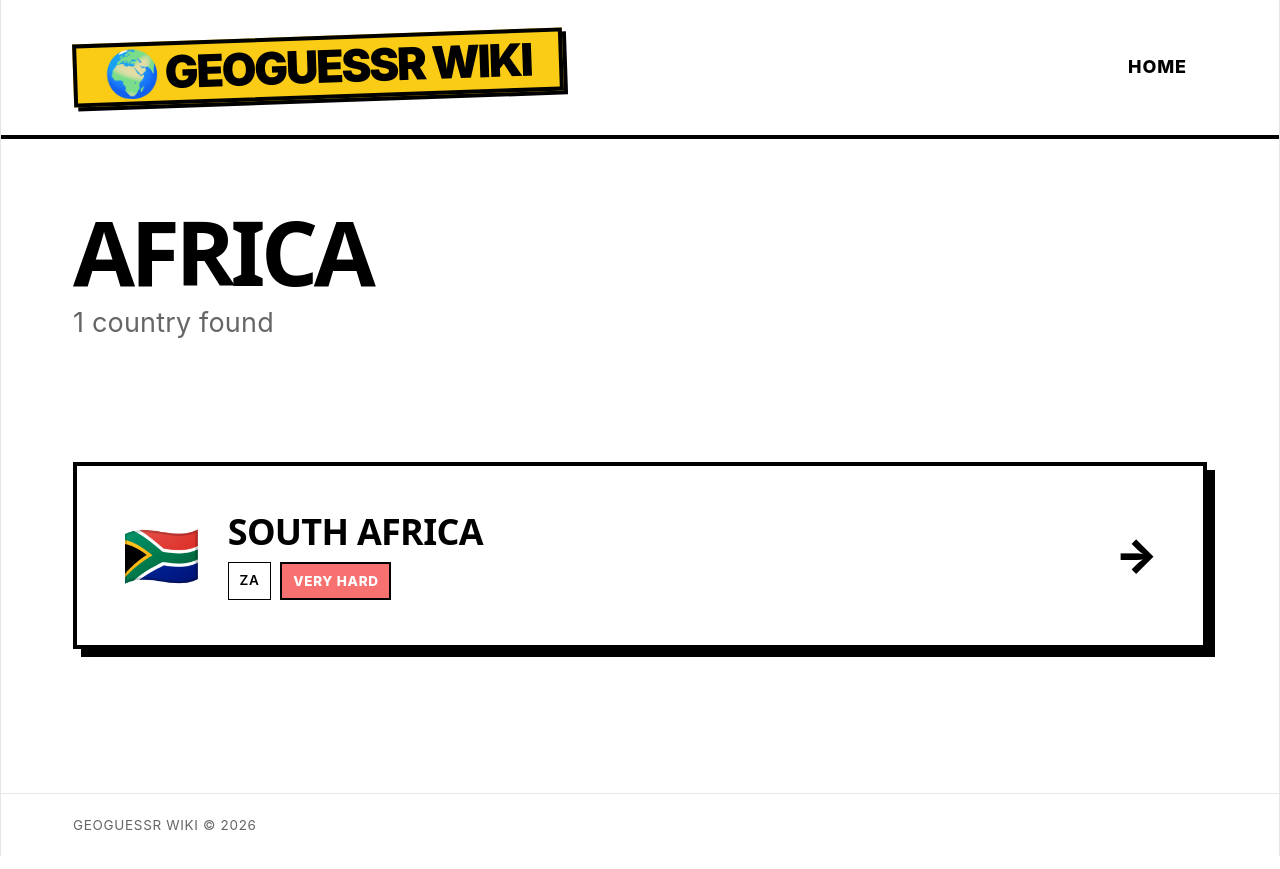
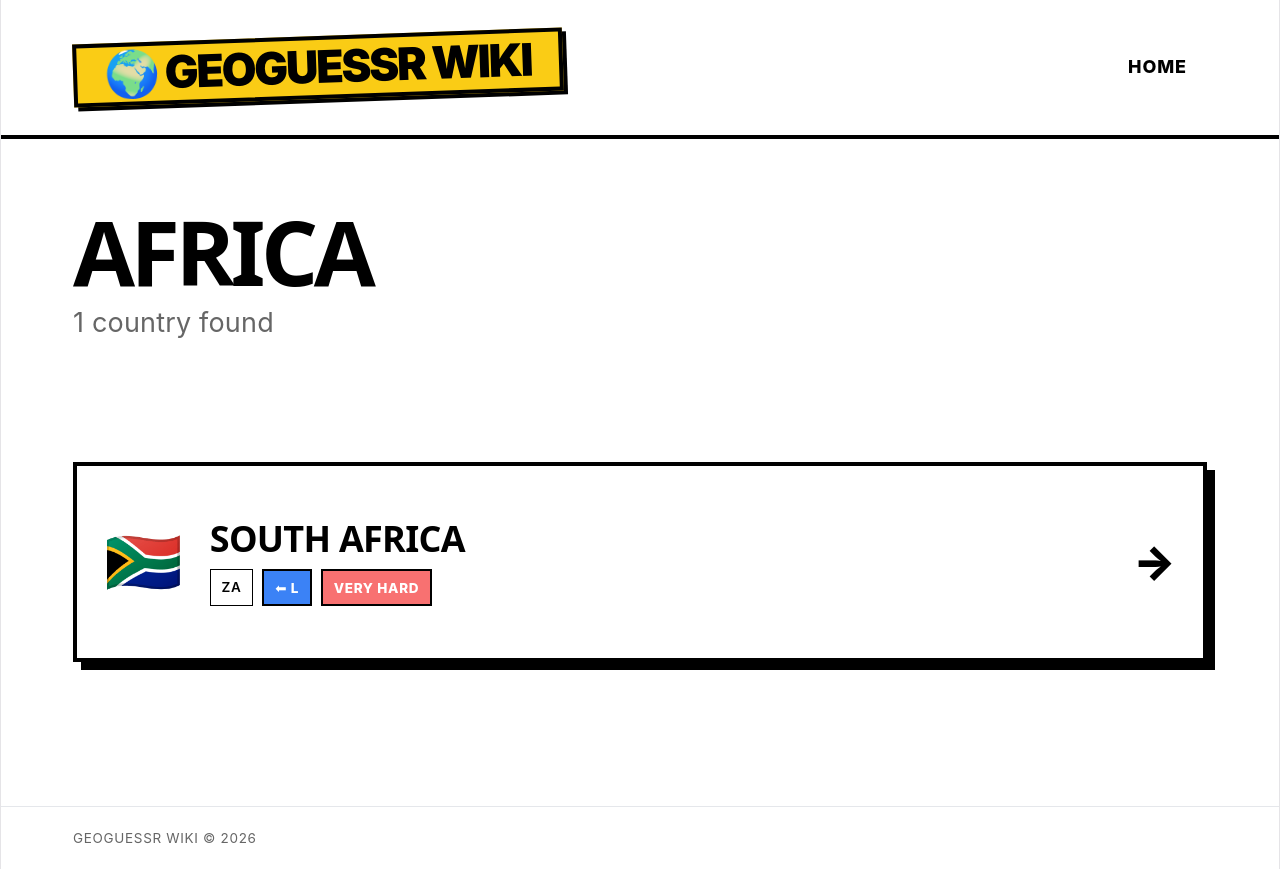
Before and after one commit to leireomadina/geoguessr-wiki, a React (Vite) app: page /continent/Africa in a window 1280 px wide. Built offline with nearby package versions, Linux system fonts and the light colour scheme.

Commit message:
Add driving side data, sort countries and continents by name

```diff
--- a/src/pages/ContinentDetail.tsx
+++ b/src/pages/ContinentDetail.tsx
@@ -1,14 +1,14 @@
 import React from "react";
 import { useParams, Link } from "react-router-dom";
 import { countries } from "../data/countries";
-import { getFlagEmoji } from "../utils/countryUtils";
+import { getFlagEmoji, sortCountriesByName } from "../utils/countryUtils";
 import "../styles/ContinentDetail.css";
 
 const ContinentDetail: React.FC = () => {
   const { continentName } = useParams<{ continentName: string }>();
 
-  const countriesInContinent = countries.filter(
-    (country) => country.continent === continentName,
+  const countriesInContinent = sortCountriesByName(
+    countries.filter((country) => country.continent === continentName)
   );
 
   return (
@@ -34,6 +34,9 @@ const ContinentDetail: React.FC = () => {
                 <h2>{country.name}</h2>
                 <div className="country-badges">
                   <span className="iso-badge">{country.id}</span>
+                  <span className={`side-badge ${country.drivingSide}`}>
+                    {country.drivingSide === "left" ? "⬅ L" : "R ➡"}
+                  </span>
                   <span className={`difficulty-badge ${country.difficulty}`}>
                     {country.difficulty.replace("_", " ")}
                   </span>
--- a/src/pages/Home.tsx
+++ b/src/pages/Home.tsx
@@ -4,8 +4,10 @@ import { countries } from "../data/countries";
 import "../styles/Home.css";
 
 const Home: React.FC = () => {
-  // Get unique continents from our data
-  const continents = Array.from(new Set(countries.map((c) => c.continent)));
+  // Get unique continents from our data and sort them
+  const continents = Array.from(
+    new Set(countries.map((country) => country.continent)),
+  ).sort();
 
   return (
     <div className="home-container">
--- a/src/styles/ContinentDetail.css
+++ b/src/styles/ContinentDetail.css
@@ -60,11 +60,44 @@
 
 .country-badges {
   display: flex;
+  flex-wrap: wrap;
   gap: 0.5rem;
   margin-top: 0.5rem;
 }
 
 .iso-badge,
+.side-badge,
+.difficulty-badge {
+  font-size: 0.7rem;
+  text-transform: uppercase;
+  font-weight: 800;
+  letter-spacing: 0.05em;
+  padding: 0.15rem 0.5rem;
+  border: 2px solid #000000;
+  display: inline-flex;
+  align-items: center;
+  white-space: nowrap;
+}
+
+.country-card {
+  background-color: var(--white);
+  padding: 2rem 1.5rem;
+  border-radius: 0px;
+  border: 4px solid #000000;
+  text-decoration: none;
+  color: inherit;
+  display: flex;
+  justify-content: space-between;
+  align-items: center;
+  transition: all 0.2s cubic-bezier(0.175, 0.885, 0.32, 1.275);
+  box-shadow: 8px 8px 0px 0px #000000;
+  position: relative;
+  overflow: hidden;
+  min-height: 120px;
+}
+
+.iso-badge,
+.side-badge,
 .difficulty-badge {
   font-size: 0.75rem;
   text-transform: uppercase;
@@ -82,6 +115,16 @@
   font-weight: 600;
 }
 
+.side-badge {
+  background: #e5e7eb;
+  color: #000000;
+}
+
+.side-badge.left {
+  background: #3b82f6;
+  color: #ffffff;
+}
+
 .difficulty-badge {
   color: #000000;
 }
--- a/src/utils/countryUtils.ts
+++ b/src/utils/countryUtils.ts
@@ -1,3 +1,5 @@
+import type { Country } from "../types/country";
+
 /**
  * Converts a 2-letter ISO country code (e.g., "US", "JP") into its corresponding emoji flag.
  *
@@ -15,3 +17,10 @@ export const getFlagEmoji = (countryCode: string): string => {
       .map((char) => 127397 + char.charCodeAt(0))
   );
 };
+
+/**
+ * Sorts an array of countries alphabetically by name.
+ */
+export const sortCountriesByName = (countries: Country[]): Country[] => {
+  return [...countries].sort((a, b) => a.name.localeCompare(b.name));
+};
```
